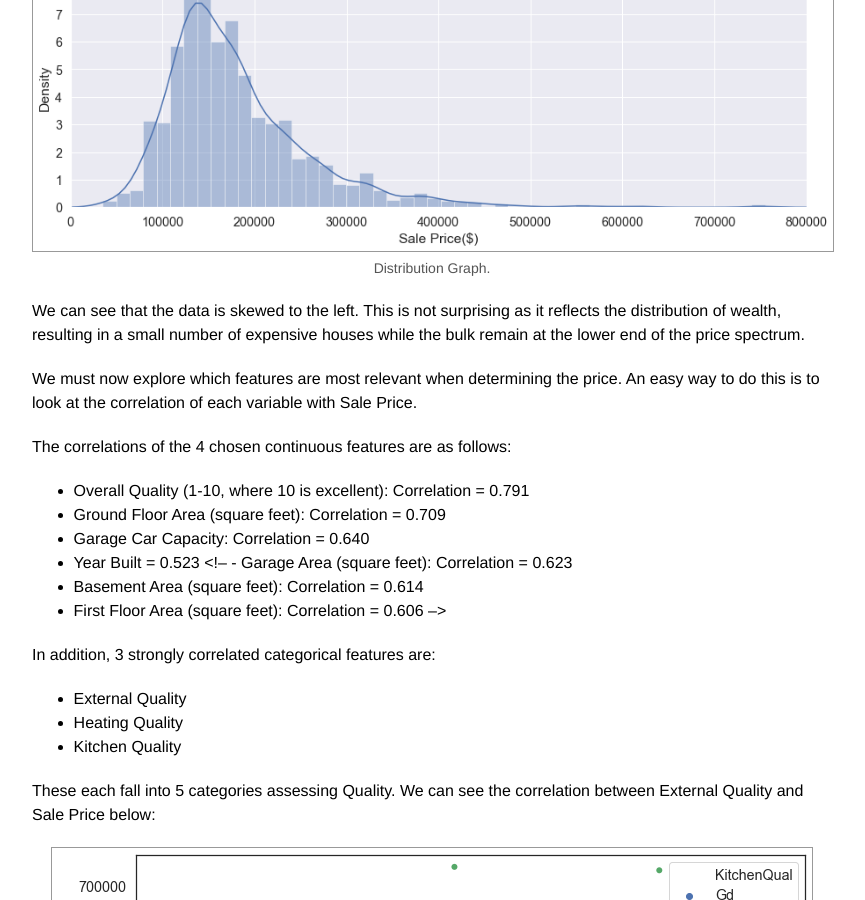
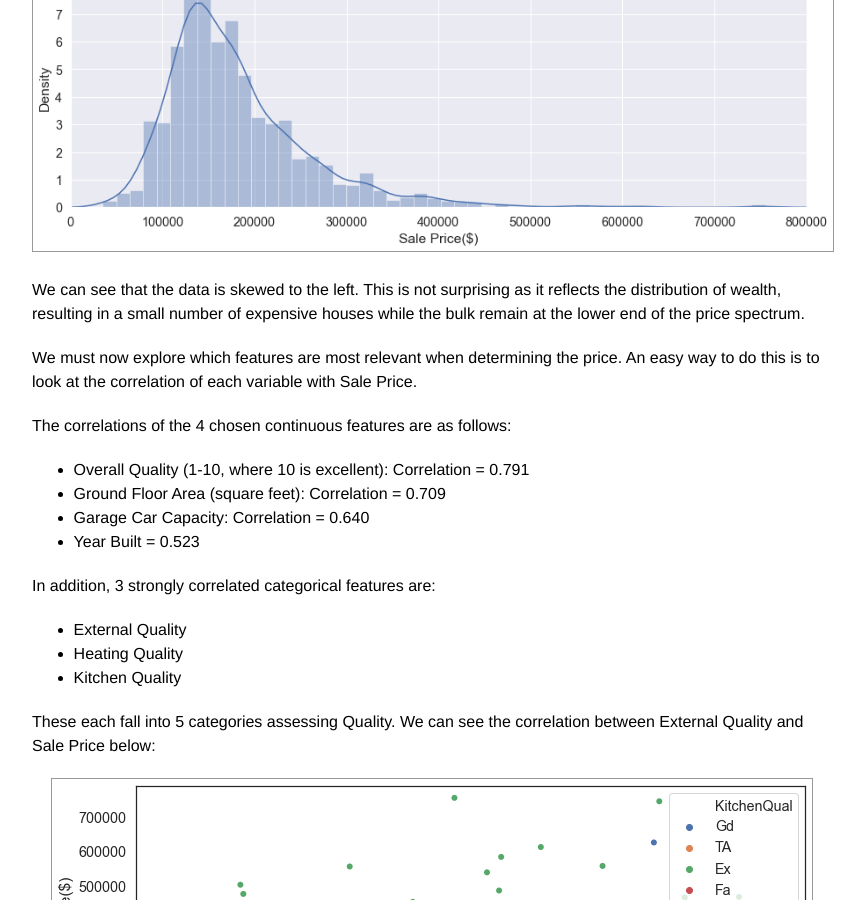
Before and after one commit to alicepringle/alicepringle.github.io, a Jekyll site: the page built from _posts/2020-09-29-supervised-learning.markdown, in a window 1280 px wide and 900 px high, scrolled down 1158 px. Shown: the whole window, without its empty margins (208-1073 px from the left). Built offline with Jekyll 4.4.1, drawn with Linux system fonts in a browser that asks for light colours.

Commit message:
edit bullet

```diff
--- a/_posts/2020-09-29-supervised-learning.markdown
+++ b/_posts/2020-09-29-supervised-learning.markdown
@@ -37,7 +37,6 @@ To start we’re going to look at the Sale Price (in $USD) for each property, as
 
 <div class="imgcap">
 <img src="/assets/bio/price_skew.png">
-<div class="thecap">Distribution Graph.</div>
 </div>
 
 We can see that the data is skewed to the left. This is not surprising as it reflects the distribution of wealth, resulting in a small number of expensive houses while the bulk remain at the lower end of the price spectrum.
@@ -50,9 +49,6 @@ The correlations of the 4 chosen continuous features are as follows:
 - Ground Floor Area (square feet): Correlation = 0.709
 - Garage Car Capacity: Correlation = 0.640
 - Year Built = 0.523
-<!-- - Garage Area (square feet): Correlation = 0.623
-- Basement Area (square feet): Correlation = 0.614
-- First Floor Area (square feet): Correlation = 0.606 -->
 
 In addition, 3 strongly correlated categorical features are:
 - External Quality
```
